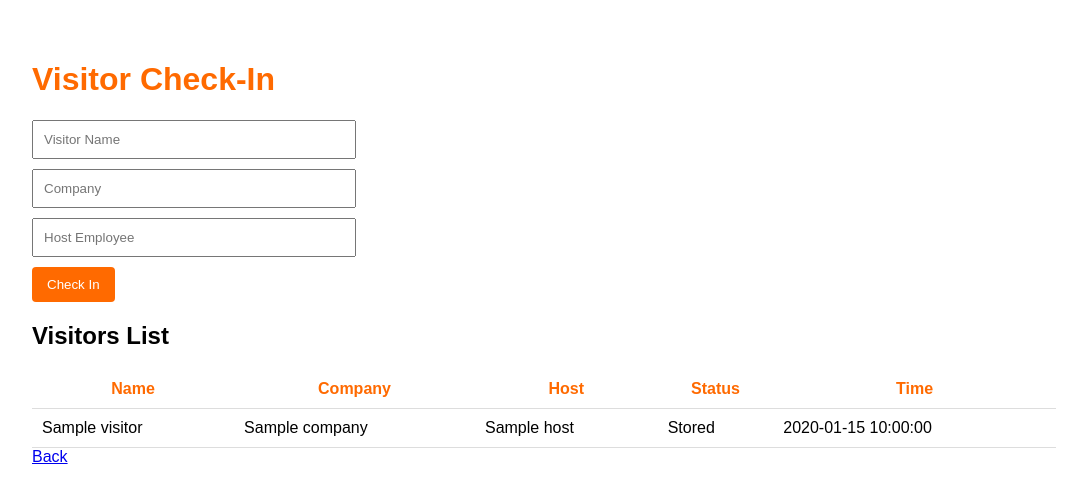
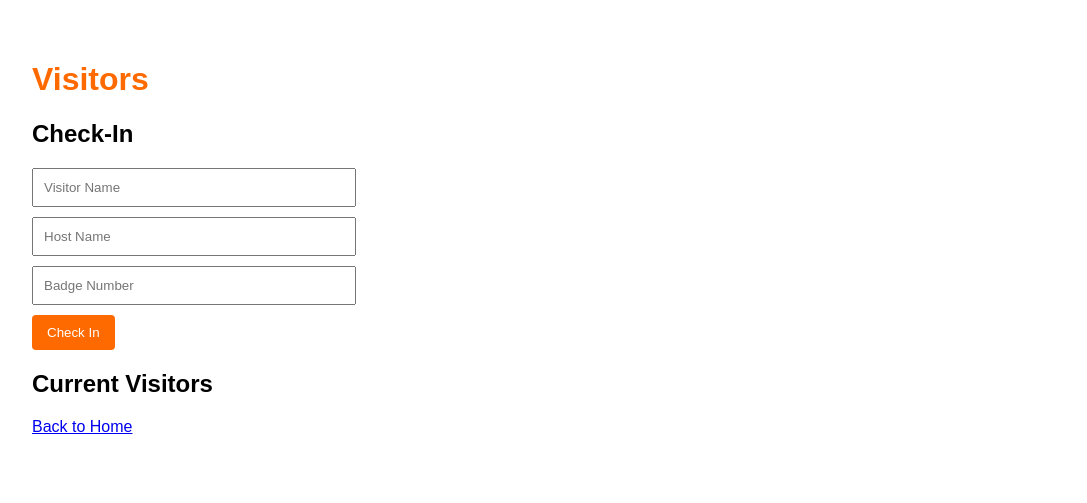
Before and after one commit to amberg710/visitor_delivery_demo-, a Flask app: template templates/visitors.html in a window 1280 px wide. Shown: the top 503 px of the page, without its empty margins (96-1183 px from the left). Run offline with Flask 3, Linux system fonts and the light colour scheme; the template is opened without the code that fills it: most values are stand-ins (such as "Sample title", 1, 10 or a date in 2020); parts of the project's set-up code (start-up, migrations or seed data) failed here and were passed over.

Commit message:
Update visitors.html

```diff
--- a/templates/visitors.html
+++ b/templates/visitors.html
@@ -4,52 +4,32 @@
     <title>Visitors</title>
     <link rel="stylesheet" href="{{ url_for('static', filename='style.css') }}">
 </head>
+<body>
+<div class="container">
+    <h1>Visitors</h1>
 
-<body>
-
-<div class="container">
-
-<h1>Visitor Check-In</h1>
-
+    <h2>Check-In</h2>
     <form action="/checkin" method="POST">
-
         <input name="name" placeholder="Visitor Name" required>
-<input name="company" placeholder="Company">
-<input name="host" placeholder="Host Employee">
-
+        <input name="host" placeholder="Host Name" required>
+        <input name="badge" placeholder="Badge Number" required>
         <button>Check In</button>
-
     </form>
 
-<h2>Visitors List</h2>
+    <h2>Current Visitors</h2>
+    <ul>
+        {% for i,v in enumerate(visitors) %}
+        <li>
+            {{v["Name"]}} | Host: {{v["Host"]}} | Badge: {{v["Badge"]}} | Status: {{v["Status"]}}
+            <form action="/checkout" method="POST" style="display:inline;">
+                <input type="hidden" name="row_index" value="{{i}}">
+                <button>Check Out</button>
+            </form>
+        </li>
+        {% endfor %}
+    </ul>
 
-<table>
-
-<tr>
-<th>Name</th>
-<th>Company</th>
-<th>Host</th>
-<th>Status</th>
-<th>Time</th>
-</tr>
-
-{% for v in visitors %}
-
-<tr>
-<td>{{ v["Name"] }}</td>
-<td>{{ v["Company"] }}</td>
-<td>{{ v["Host"] }}</td>
-<td>{{ v["Status"] }}</td>
-<td>{{ v["Time"] }}</td>
-</tr>
-
-{% endfor %}
-
-</table>
-
-<a href="/">Back</a>
-
+    <a href="/">Back to Home</a>
 </div>
-
 </body>
 </html>
```
Lines whose indentation alone changed are shown as unchanged.
